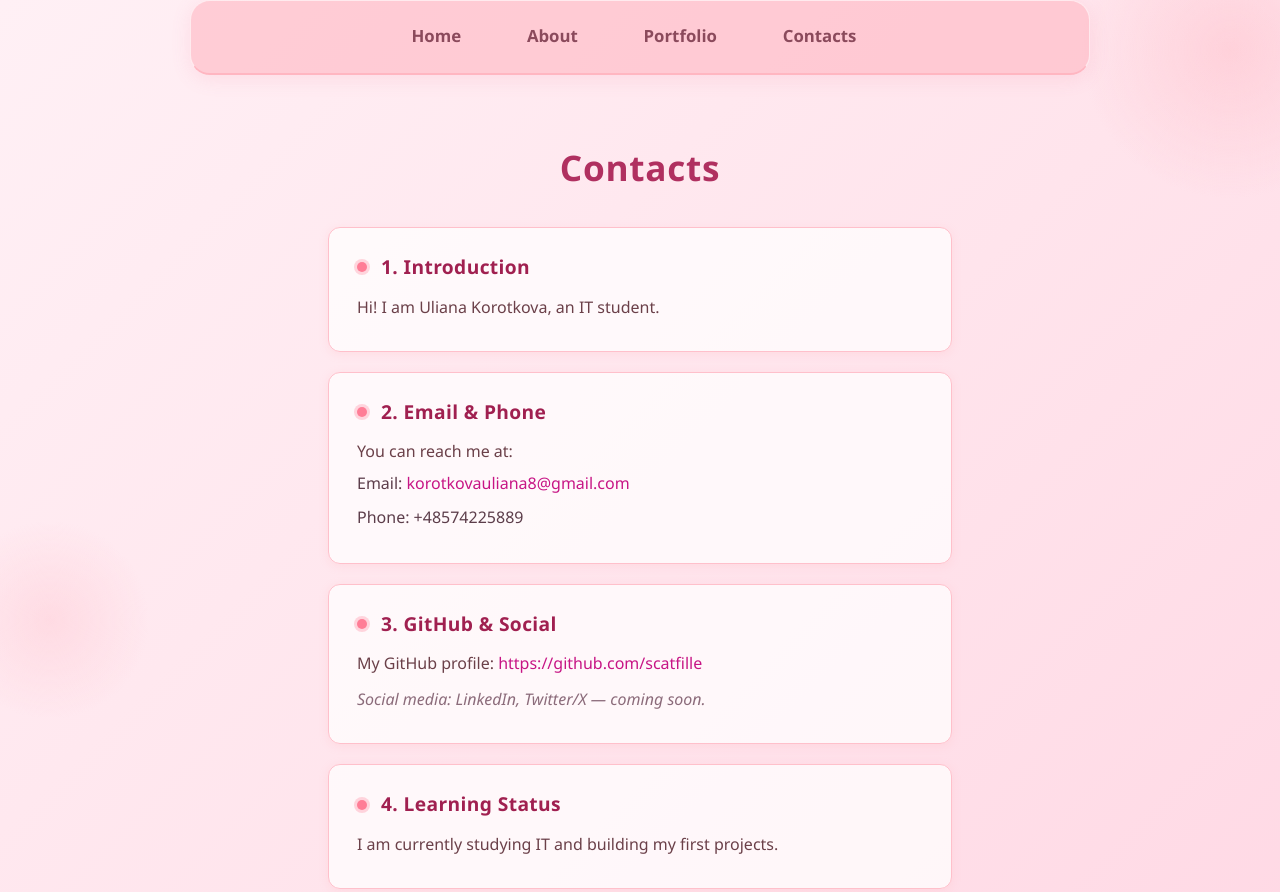
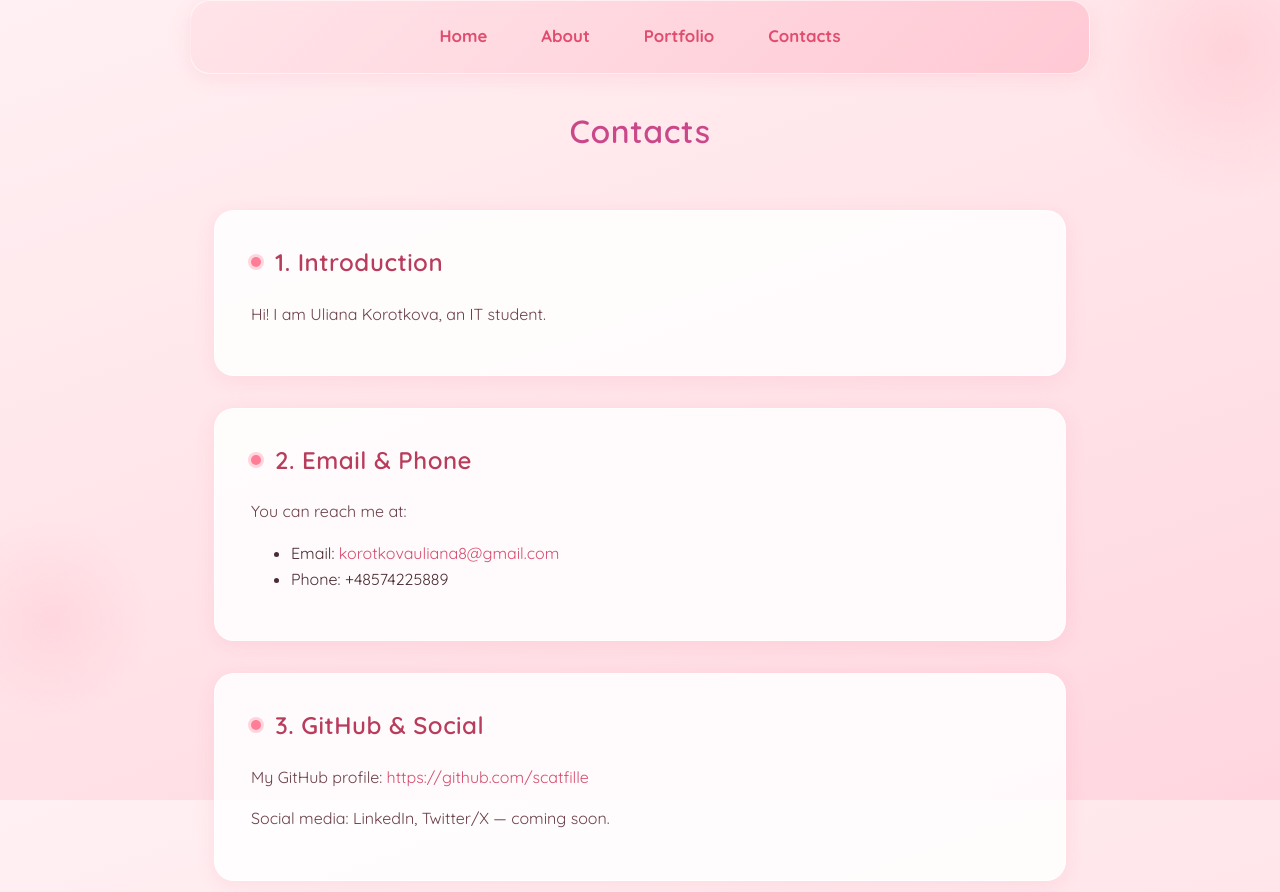
Before and after one commit to scatfille/portfolio-site, a plain HTML site: page contacts.html in a window 1280 px wide. Shown: the top 892 px of the page. Drawn offline with Linux system fonts and the light colour scheme.

Commit message:
Update contacts.html

```diff
--- a/contacts.html
+++ b/contacts.html
@@ -5,25 +5,7 @@
     <meta charset="UTF-8">
     <meta name="viewport" content="width=device-width, initial-scale=1.0">
     <link rel="stylesheet" href="style.css">
-    <style>
-        body { font-family: 'Segoe UI', Tahoma, Geneva, Verdana, sans-serif; margin: 0; padding: 0; background: linear-gradient(135deg, #fff0f5 0%, #ffe4ec 50%, #ffd6e3 100%); min-height: 100vh; color: #5c3d4a; }
-        nav { background: rgba(255, 182, 193, 0.6); padding: 1rem 1.5rem; border-bottom: 2px solid #ffb6c1; }
-        nav a { color: #8b4a5c; text-decoration: none; margin-right: 1.5rem; font-weight: 600; }
-        nav a:hover { color: #c71585; }
-        header { text-align: center; padding: 2rem; }
-        header h1 { color: #b03060; font-size: 2.2rem; margin: 0; }
-        main { max-width: 42rem; margin: 0 auto 3rem; padding: 0 1.5rem; }
-        section { background: rgba(255, 255, 255, 0.75); border-radius: 12px; padding: 1.5rem 1.75rem; margin-bottom: 1.25rem; border: 1px solid #ffc0cb; box-shadow: 0 2px 8px rgba(255, 182, 193, 0.25); }
-        section h2 { color: #a02050; font-size: 1.2rem; margin-top: 0; margin-bottom: 0.75rem; }
-        section p { margin: 0.5rem 0; line-height: 1.5; }
-        section a { color: #c71585; text-decoration: none; }
-        section a:hover { text-decoration: underline; }
-        .contact-list { list-style: none; padding: 0; margin: 0.5rem 0 0; }
-        .contact-list li { margin-bottom: 0.5rem; }
-        .social-placeholders { margin-top: 0.75rem; font-style: italic; color: #8b6b7a; }
-        footer { text-align: center; padding: 1.5rem; color: #8b4a5c; border-top: 2px solid #ffb6c1; background: rgba(255, 182, 193, 0.3); }
-        footer p { margin: 0; }
-    </style>
+
     <title>Contacts - Uliana Korotkova</title>
 </head>
 <body>
```
